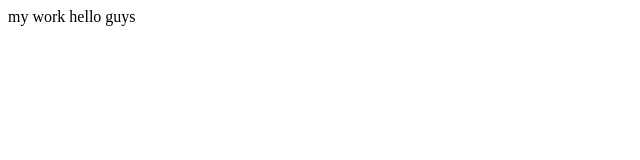
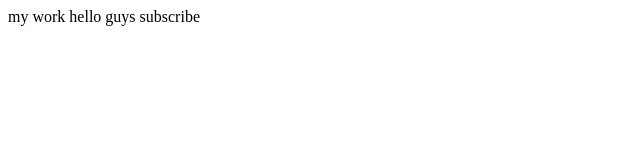
Before and after one commit to saifkhanji/work, a plain HTML site: page index.html in a window 1280 px wide. Shown: the full height of the page, 0-640 px from the left. Drawn offline with Linux system fonts and the light colour scheme.

Commit message:
version 3

```diff
--- a/index.html
+++ b/index.html
@@ -8,5 +8,6 @@
 <body>
     my work
     hello guys
+    subscribe
 </body>
 </html>
```
